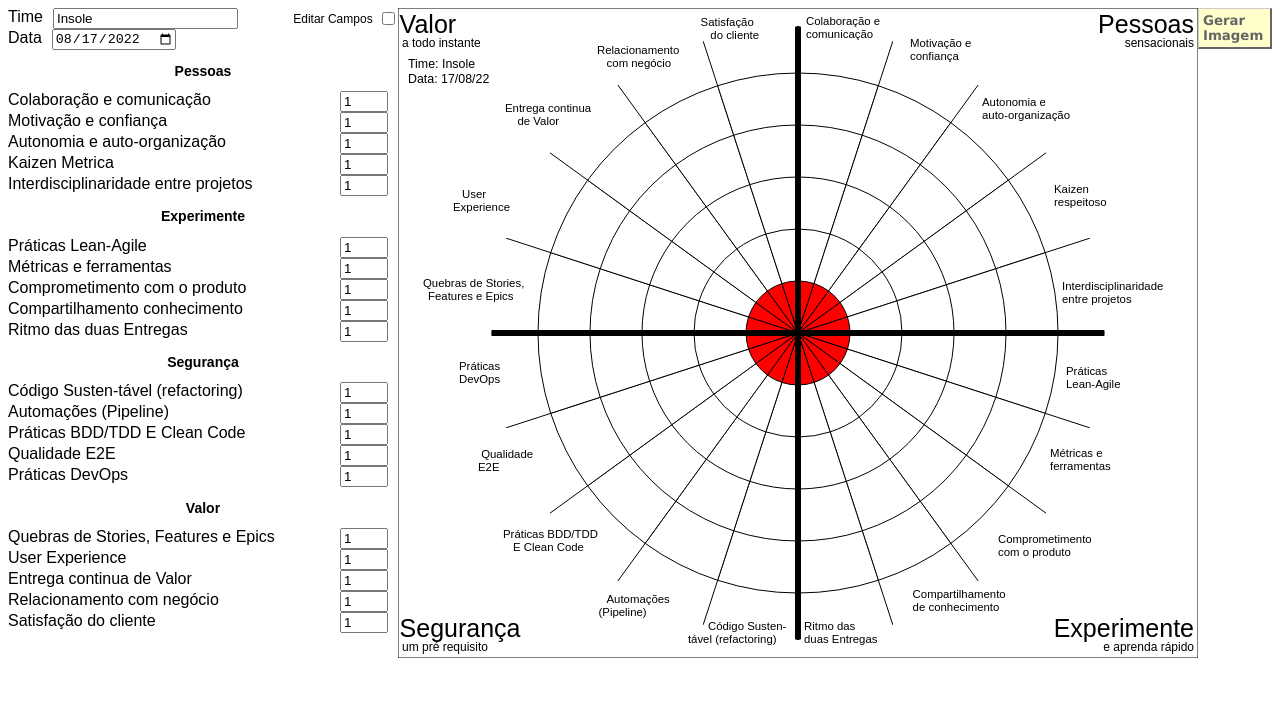
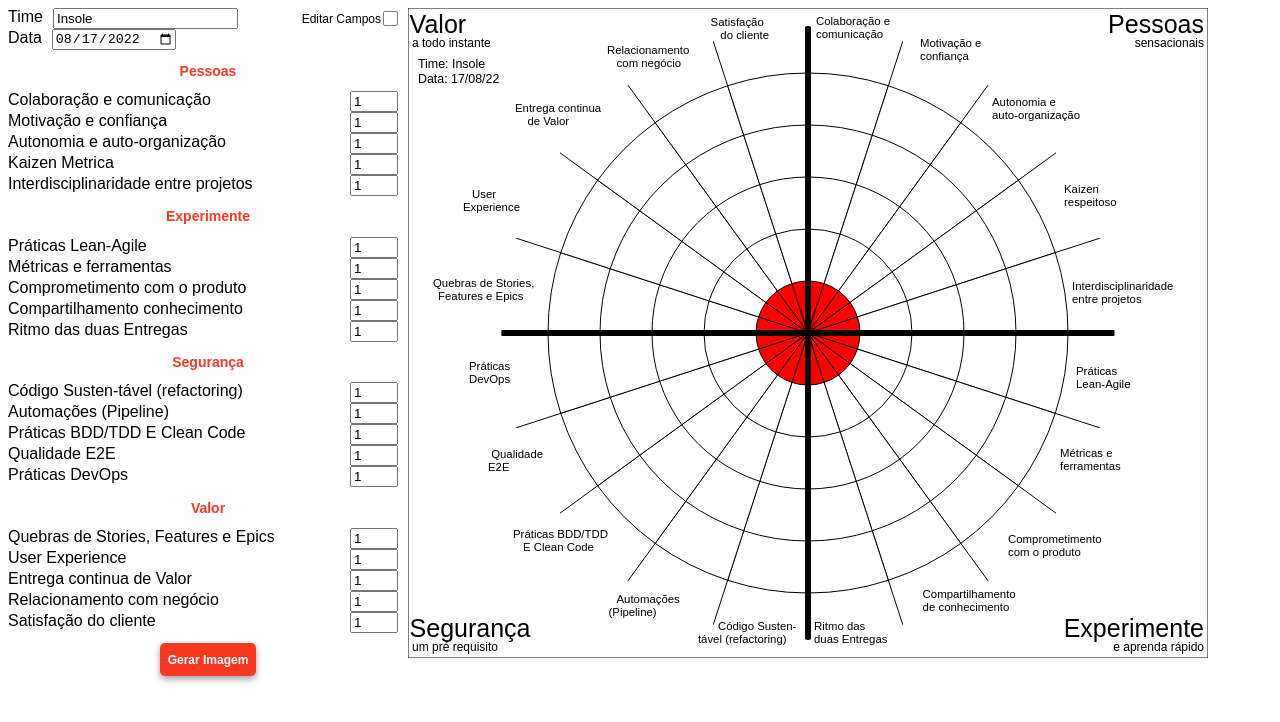
Before and after one commit to MauricioFGF/roda-agil, a plain HTML site: page index.html in a window 1280 px wide. Drawn offline with Linux system fonts and the light colour scheme.

Commit message:
Added color identity

```diff
--- a/index.html
+++ b/index.html
@@ -38,33 +38,80 @@
 			margin: 12.35px 0px;
 			width:100%;
 			text-align: center;
-			color:#000;
+			color:#f93822;
 			font-size: 14px;
 			font-weight: bold;
 		}
 		.valueInput {
 			margin-right: 10px;
 		}
-		.linkbotao {    font-family: verdana, arial, sans-serif;
-		   font-size: 10pt;
+		.span{
+			position: absolute;
+			right: 10px;
+			height: 13px;
+			width: 13px;
+			background-color: white;
+			border: 1px solid gray;
+			border-radius: 2px;
+		}
+		.divAll input:checked ~ .span{
+			background-color: #f93822;
+			border: #f93822 1px solid;
+		}
+
+		.span::after{
+			display: none;
+			content: '';
+			position: absolute;
+		}
+
+		.divAll .span::after{
+			content: '';
+			position: relative;
+			left:3px;
+			top:1px;
+			height: 6px;
+			width: 4px;
+			transform: rotate(45deg);
+			border-right: 2px solid #fff;
+			border-bottom: 2px solid #fff;
+
+		}
+		.divAll input:checked ~ .span::after{
+			display: block;
+		}
+
+		.buttonContainer {
+			width: 100%;
+			display:flex;
+			justify-content: center;
+			align-items: center;
+			margin-top: 10px;
+		}
+		.linkbotao {
+			font-family: Arial, verdana, sans-serif;
+		   font-size: 12px;
 		   font-weight: bold;
-		   padding: 4px;
-		   background-color: #ffffcc;
-		   color: #666666;
+		   padding: 4px 8px;
+		   background-color: #f93822;
+		   color: #FFF;
+		   border: none;
+		   cursor: pointer;
 		   text-decoration: none;
-		}
-		.linkbotao:link,
-		.linkbotao:visited {
-		   border-top: 1px solid #cccccc;
-		   border-bottom: 2px solid #666666;
-		   border-left: 1px solid #cccccc;
-		   border-right: 2px solid #666666;
+		   border-radius: 5px;
+		   height: 25px;
+		   display: flex;
+		   justify-content: center;
+		   align-items: center;
+		   box-shadow: rgba(0, 0, 0, 0.16) 0px 3px 6px, rgba(0, 0, 0, 0.23) 0px 3px 6px;
 		}
 		.linkbotao:hover {
-		    border-bottom: 1px solid #cccccc;
-		   border-top: 2px solid #666666;
-		   border-right: 1px solid #cccccc;
-		   border-left: 2px solid #666666;
+			transition: 0.3s;
+			transform: scale(1.1);
+		}
+		.linkbotao:active {
+			transition: 0.3s;
+			transform: scale(0.9);
 		}
 	</style>
 </head>
@@ -79,8 +126,11 @@
 						<div style="margin-right:10px">Time</div>
 						<div><input type="text" value="Insole" name="time" maxlength="20"></div>
 					</div>
-					<label for="buttonValue" style="font-size:12px; display: flex; align-items: center; width: 120px;"> Editar Campos</label>
-					<input name="buttonValue" id="buttonValue"  type="checkbox"  onchange=checkEdit(this)>
+					<label for="buttonValue" style="font-size:12px; display: flex; align-items: center; width: 150px; position: relative;">
+						 Editar Campos
+						 <input name="buttonValue" style="margin-right:10px ;" id="buttonValue"  type="checkbox"  onchange=checkEdit(this)>
+						 <span class="span"></span>
+					</label>
 	  			</div>
 	  			<div  class="divAll">
 	  				<div style="margin-right:10px"	>Data</div>
@@ -290,12 +340,13 @@
 	  			</div>
 	  		</table>
 		</form>
+		<div class="buttonContainer">
+		  <a href="#" id="salvar" class="btn-salvar linkbotao" >Gerar Imagem</a>
+	  </div>
 	</div>
 	<br>
 	<canvas id="canvas-show" width="800" ></canvas>
 	<canvas id="canvas-out" width="1400" hidden="true"></canvas>
-	<a href="#" id="salvar" class="btn-salvar linkbotao" >Gerar Imagem</a>
-
 	<script>
 		var formEditor = document.querySelector("#graph-editor");
 
```
